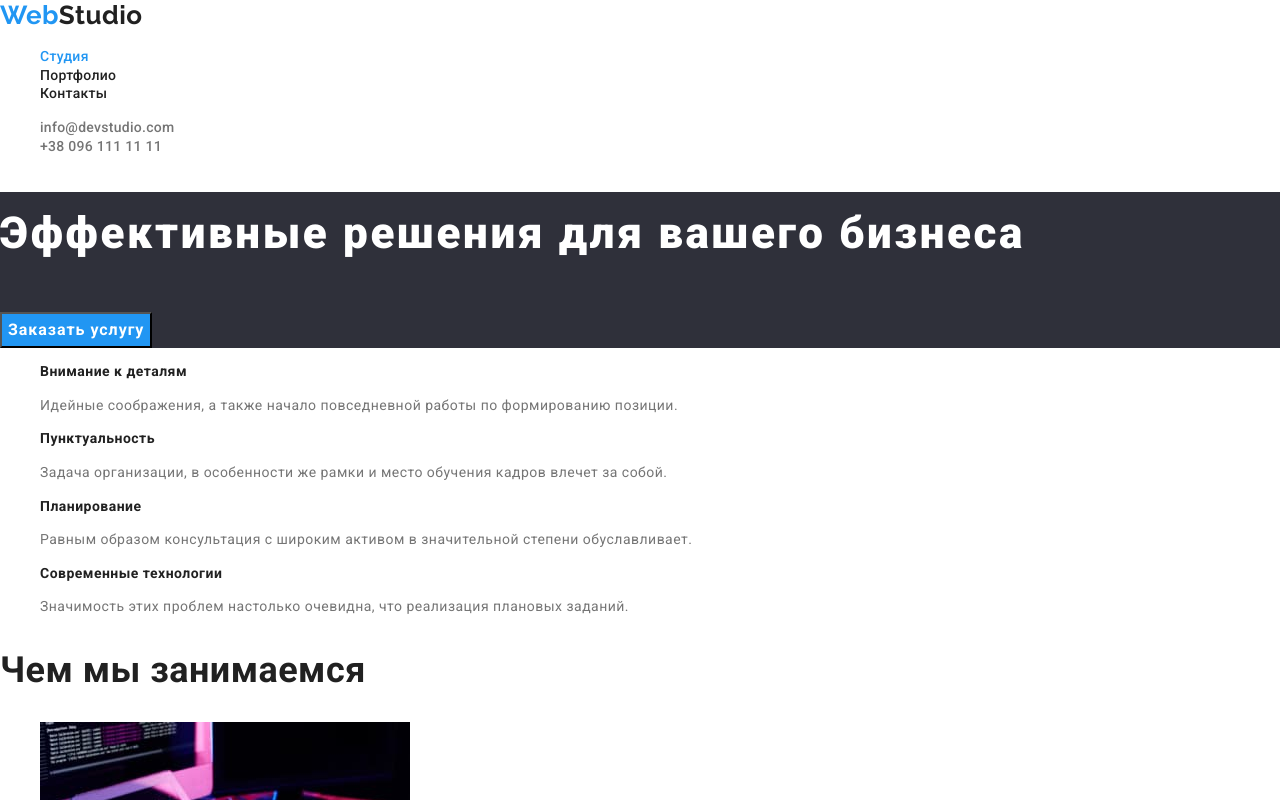
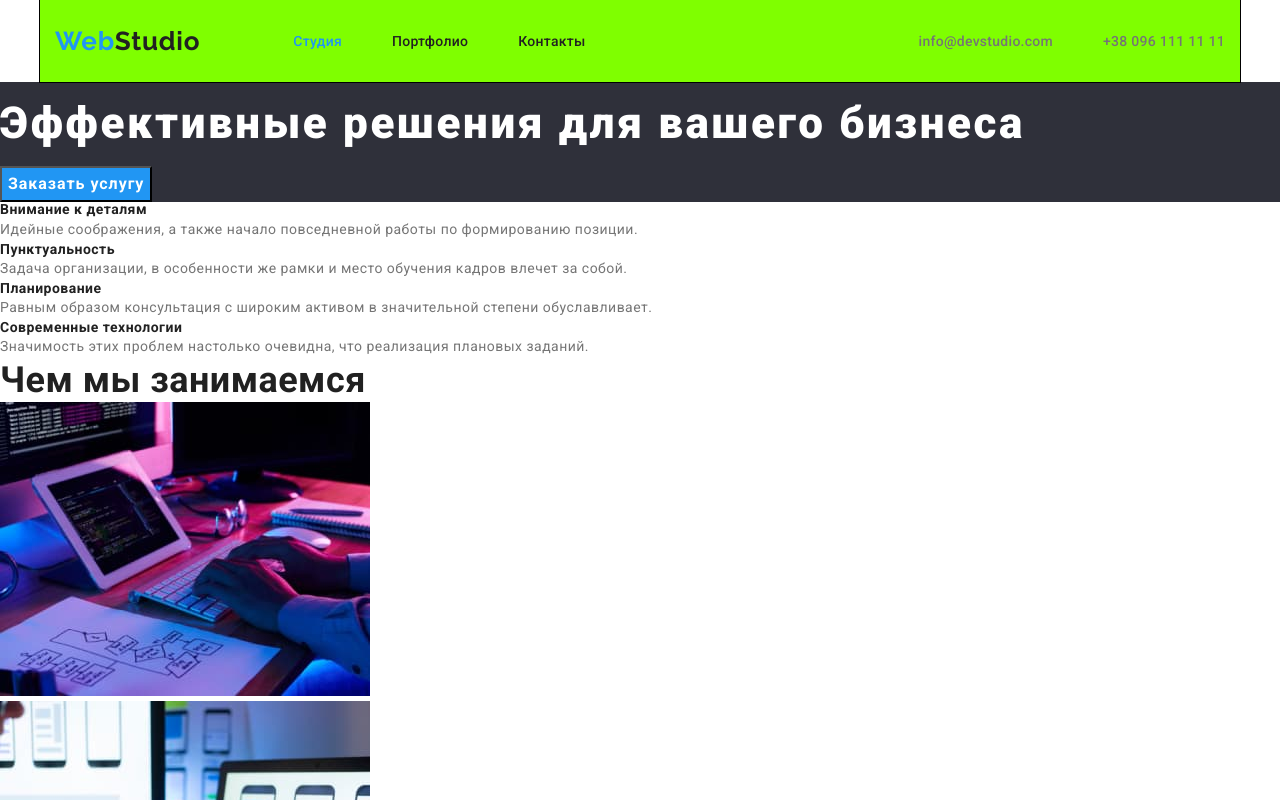
Before and after one commit to Oleksandra9/goit-markup-hw-03, a plain HTML site: page index.html in a window 1280 px wide. Shown: the top 800 px of the page. Drawn offline with nearby package versions, Linux system fonts and the light colour scheme.

Commit message:
header +

```diff
--- a/css/style.css
+++ b/css/style.css
@@ -21,17 +21,52 @@ body {
   list-style: none;
 }
 
-/* header */
+.container {
+  width: 1200px;
+  padding-left: 15px;
+  padding-right: 15px;
+  margin-left: auto;
+  margin-right: auto;
+}
 
-.logo {
-  font-family: Raleway, sans-serif;
-  font-weight: 700;
-  font-size: 26px;
-  line-height: 1.2;
-  color: var(--secondary-text-color);
+h1,
+h2,
+h3,
+p,
+ul,
+li {
+  margin: 0px;
+  padding: 0px;
 }
-.logo-title-first {
-  color: var(--accent-color);
+
+/*----------------HEADER------------------ */
+
+.header-container {
+  outline: 1px solid black;
+  background-color: chartreuse;
+
+  display: flex;
+  align-items: center;
+  justify-content: space-between;
+}
+.navigation {
+  display: flex;
+  align-items: center;
+}
+.nav-list,
+.contacts-list {
+  display: flex;
+  padding-top: 32px;
+  padding-bottom: 32px;
+}
+
+.nav-list-item,
+.contacts-list-item {
+  margin-right: 50px;
+}
+.nav-list-item:last-child,
+.contacts-list-item:last-child {
+  margin-right: 0px;
 }
 
 .nav-link {
@@ -55,6 +90,24 @@ body {
 }
 .current {
   color: var(--accent-color);
+}
+
+/*------------- LOGO-------------------- */
+
+.logo {
+  font-family: Raleway, sans-serif;
+  font-weight: 700;
+  font-size: 26px;
+  line-height: 1.2;
+  letter-spacing: 0.03em;
+  color: var(--secondary-text-color);
+  margin-right: 93px;
+}
+.logo-title-first {
+  color: var(--accent-color);
+}
+
+.logo {
 }
 
 /* hero */
--- a/index.html
+++ b/index.html
@@ -21,31 +21,37 @@
   <body>
     <!-- header-->
     <header>
-      <nav>
+      <div class="container header-container">
+        <nav class="navigation">
           <a class="logo link" href="./index.html"
             ><span class="logo-title-first">Web</span>Studio</a
           >
           <ul class="nav-list list">
-          <li><a class="nav-link link current" href="">Студия</a></li>
-          <li>
+            <li class="nav-list-item">
+              <a class="nav-link link current" href="">Студия</a>
+            </li>
+            <li class="nav-list-item">
               <a class="nav-link link" href="./portfolio.html">Портфолио</a>
             </li>
-          <li><a class="nav-link link" href="">Контакты</a></li>
+            <li class="nav-list-item">
+              <a class="nav-link link" href="">Контакты</a>
+            </li>
           </ul>
         </nav>
 
         <ul class="contacts-list list">
-        <li>
+          <li class="contacts-list-item">
             <a class="contacts-link link" href="mailto:info@devstudio.com"
               >info@devstudio.com</a
             >
           </li>
-        <li>
+          <li class="contacts-list-item">
             <a class="contacts-link link" href="tel:+380961111111"
               >+38 096 111 11 11</a
             >
           </li>
         </ul>
+      </div>
     </header>
     <main>
       <!-- hero -->
```
Also changed, not shown: portfolio.html (+12 -6 lines). Lines whose indentation alone changed are shown as unchanged.
